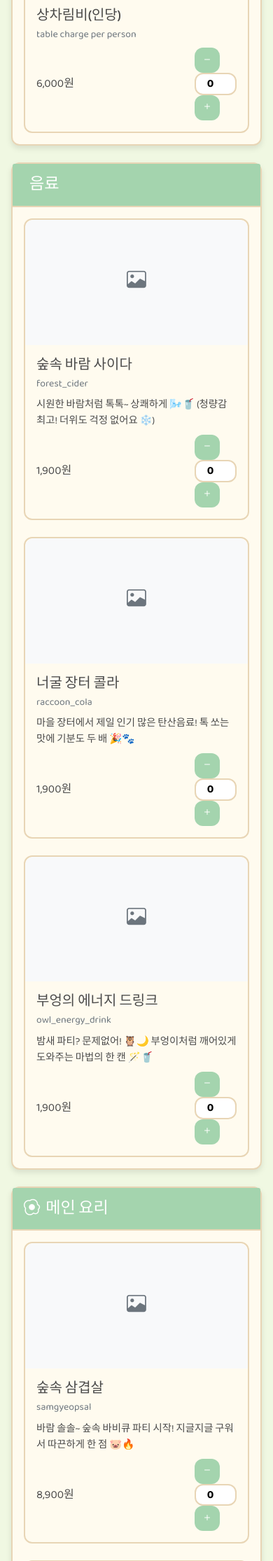
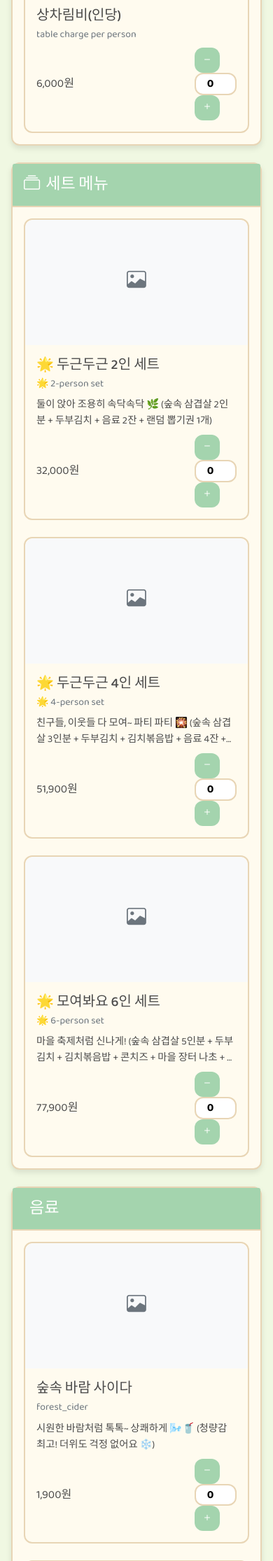
Before and after one commit to mrcha033/dongsuldongsul, a FastAPI app: page /order?table=1 in a window 390 px wide. Shown: the part 436-2666 px from the top of the page at 70% size. Run offline with FastAPI, Linux system fonts and the light colour scheme; data comes from the database, SQL or seed files in the repository; some libraries are stand-ins or nearby versions; some web fonts are replaced.

Commit message:
Update menu management and order templates to include new set menu category and improve layout. Adjusted styles for better text wrapping in CSS, ensuring responsive design. Enhanced menu data retrieval to filter active items only, improving user experience.

```diff
--- a/main.py
+++ b/main.py
@@ -202,8 +202,8 @@ def get_menu_data(db: Session) -> Tuple[Dict[str, int], Dict[str, str], Dict[str
             "items": [item.name_en for item in menu_items if item.category == "main_dishes"]
         },
         "side_dishes": {
-            "name": "음료",
-            "items": [item.name_en for item in menu_items if item.category == "drinks"]
+            "name": "사이드 메뉴",
+            "items": [item.name_en for item in menu_items if item.category == "side_dishes"]
         }
     }
 
@@ -286,16 +286,17 @@ async def generate_all_qr(request: Request):
 async def order_page(request: Request, table: int, db: Session = Depends(get_db)):
     # 메뉴 아이템 조회
     menu_items = {}
-    for category in ["drinks", "main_dishes", "side_dishes"]:
-        items = db.query(MenuItem).filter(MenuItem.category == category).all()
-        menu_items[category] = [{
-            "id": item.id,
-            "name_kr": item.name_kr,
-            "name_en": item.name_en,
-            "price": item.price,
-            "description": item.description,
-            "image_filename": item.image_filename
-        } for item in items]
+    for category in ["set_menu", "drinks", "main_dishes", "side_dishes"]:
+        items = db.query(MenuItem).filter(MenuItem.category == category, MenuItem.is_active == True).all()
+        if items: # 카테고리에 아이템이 있을 경우에만 추가
+            menu_items[category] = [{
+                "id": item.id,
+                "name_kr": item.name_kr,
+                "name_en": item.name_en,
+                "price": item.price,
+                "description": item.description,
+                "image_filename": item.image_filename
+            } for item in items]
 
     # 상차림비 추가
     table_charge = db.query(MenuItem).filter(MenuItem.category == "table").first()
--- a/static/css/style.css
+++ b/static/css/style.css
@@ -136,6 +136,20 @@ body {
     line-clamp: 2;
     -webkit-box-orient: vertical;
     overflow: hidden;
+    overflow-wrap: break-word;
+}
+
+/* Ensure menu card titles also wrap */
+.menu-card h5 {
+    overflow-wrap: break-word;
+}
+
+/* Ensure the text content block handles overflow and flex layout */
+.menu-card .col-12.col-sm-8 > .p-3 {
+    overflow: hidden;
+    display: flex;
+    flex-direction: column;
+    height: 100%;
 }
 
 /* Quantity Controls */
--- a/templates/order.html
+++ b/templates/order.html
@@ -35,7 +35,7 @@
                                     <div class="p-3">
                                         <h5 class="mb-1">상차림비(인당)</h5>
                                         <small class="text-muted d-block mb-2">table charge per person</small>
-                                        <div class="d-flex justify-content-between align-items-center">
+                                        <div class="d-flex justify-content-between align-items-center mt-auto">
                                             <span class="price">{{ "{:,}".format(menu_items.table[0].price|int) }}원</span>
                                             <div class="quantity-controls">
                                                 <button type="button"
@@ -70,12 +70,16 @@
         <div class="card mb-4 animate-fade-in">
             <div class="card-header">
                 <h3 class="mb-0">
-                    {% if category_name == 'drinks' %}
+                    {% if category_name == 'set_menu' %}
+                    <i class="bi bi-collection me-2"></i>세트 메뉴
+                    {% elif category_name == 'drinks' %}
                     <i class="bi bi-cup-hot me-2"></i>음료
                     {% elif category_name == 'main_dishes' %}
                     <i class="bi bi-egg-fried me-2"></i>메인 요리
+                    {% elif category_name == 'side_dishes' %}
+                    <i class="bi bi-basket me-2"></i>사이드 메뉴
                     {% else %}
-                    <i class="bi bi-basket me-2"></i>사이드 메뉴
+                    <i class="bi bi-list-ul me-2"></i>{{ category_name|capitalize }}
                     {% endif %}
                 </h3>
             </div>
@@ -103,7 +107,7 @@
                                         {% if item.description %}
                                         <p class="menu-description">{{ item.description }}</p>
                                         {% endif %}
-                                        <div class="d-flex justify-content-between align-items-center">
+                                        <div class="d-flex justify-content-between align-items-center mt-auto">
                                             <span class="price">{{ "{:,}".format(item.price|int) }}원</span>
                                             <div class="quantity-controls">
                                                 <button type="button"
```
Also changed, not shown: templates/menu_management.html (+7 -1 lines).
